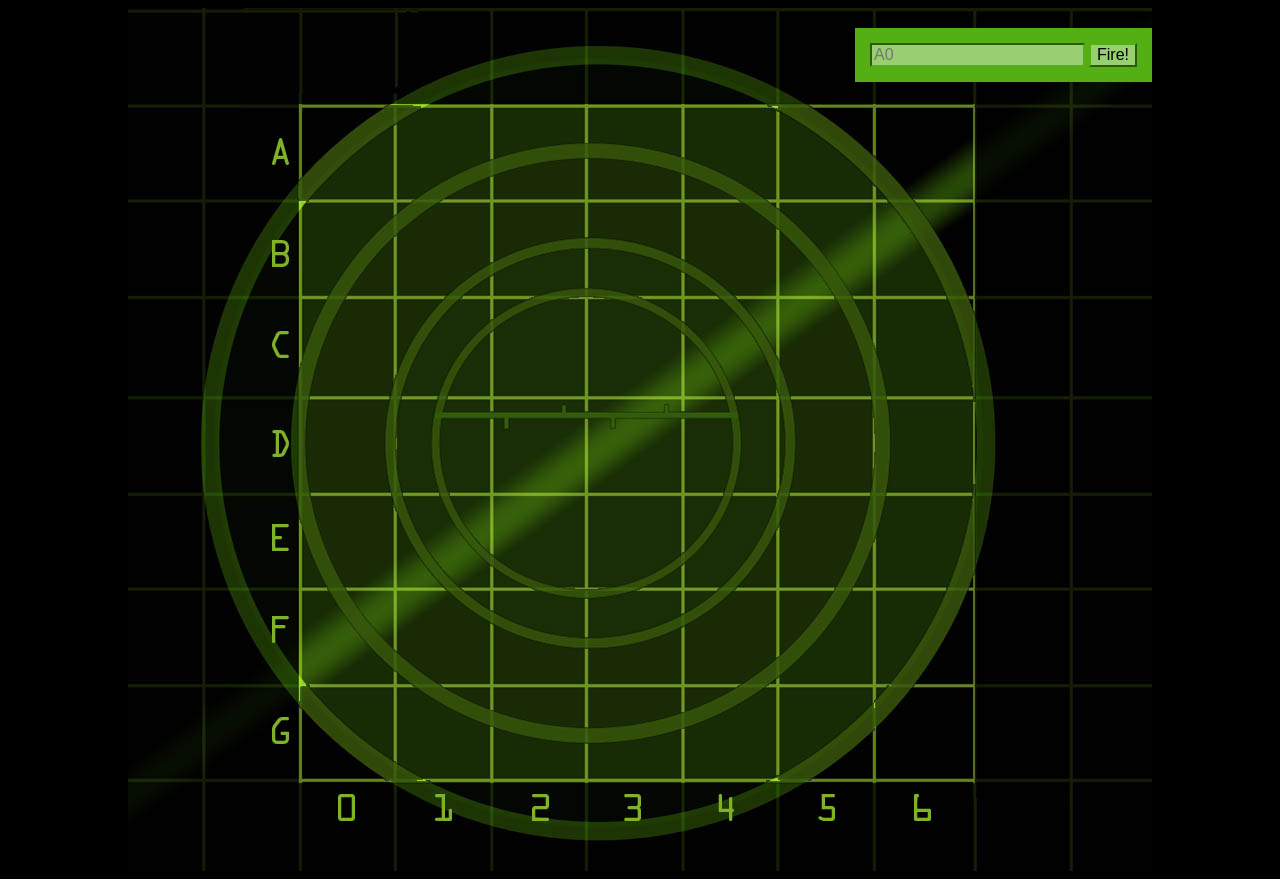
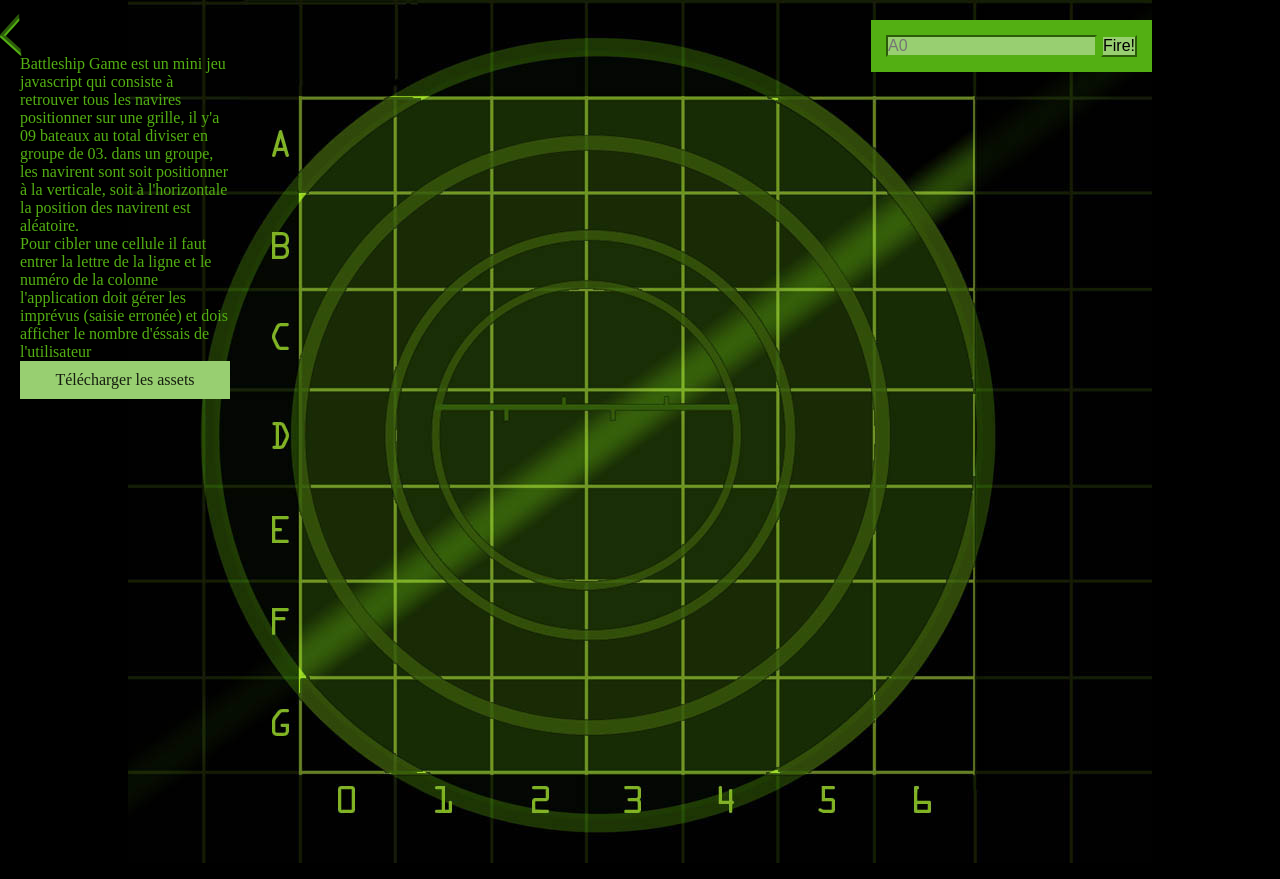
Before and after one commit to AlbertK-Dev/battleship-game-js-demo-by-anaykulkami, a plain HTML site: page index.html in a window 1280 px wide. Drawn offline with Linux system fonts and the light colour scheme.

Commit message:
feat(info): add informations for dev

```diff
--- a/index.html
+++ b/index.html
@@ -5,10 +5,28 @@
     <meta http-equiv="X-UA-Compatible" content="IE=edge">
     <title>Battleship</title>
     <meta name="viewport" content="width=device-width, initial-scale=1">
-    <link rel="stylesheet" type="text/css" media="screen" href="./styles/styles.css" />
+    <link rel="stylesheet" type="text/css" media="screen" href="./styles.css" />
 </head>
 
 <body>
+
+    <div id="info-toggle-btn" class="active">
+    </div>
+        <div id="info" class="active">
+
+                <p>Battleship Game est un mini jeu javascript qui consiste à retrouver tous les navires
+                positionner sur une grille, il y'a 09 bateaux au total diviser en groupe de 03. dans un groupe,
+                les navirent sont soit positionner à la verticale, soit à l'horizontale
+                la position des navirent est aléatoire. </p>
+                <p>Pour cibler une cellule il faut entrer la lettre de la ligne et le numéro de la colonne
+                    l'application doit gérer les imprévus (saisie erronée) et dois afficher le nombre
+                    d'éssais de l'utilisateur
+                </p>
+                <a download="Battleship_Game_Images.zip" href="./assets.zip">Télécharger les assets</a>
+
+
+        </div>
+
     <div id="board">
         <div id="messageArea"></div>
         <table>
@@ -81,6 +99,7 @@
             <input type="button" value="Fire!" id="fireButton">
         </form>
     </div>
-    <script src="./scripts/battleship.js" type="text/javascript"></script>
+    <script src="./info.js"></script>
+    <script src="./battleship.js" type="text/javascript"></script>
 </body>
 </html>
--- /dev/null
+++ b/info.js
@@ -0,0 +1,8 @@
+window.addEventListener("DOMContentLoaded", ()=>{
+    const infoBtn = document.getElementById("info-toggle-btn")
+    const infoCtn = document.getElementById("info")
+    infoBtn.addEventListener("click",()=>{
+        infoBtn.classList.toggle("active")
+        infoCtn.classList.toggle("active")
+    })
+})
--- /dev/null
+++ b/styles.css
@@ -0,0 +1,100 @@
+*{
+    margin: 0;
+    padding: 0;
+    box-sizing: border-box;
+}
+
+body {
+    background-color: black;
+    position: relative;
+}
+div#info-toggle-btn{
+    height: 16px;
+    width: 16px;
+    padding: 10px;
+    background-color: transparent;
+   border: 5px groove rgb(83, 175, 19);
+   border-top-color: transparent;
+   border-right-color: transparent;
+   transform: rotate(-135deg);
+   cursor: pointer;
+   position: fixed;
+   top: 20px;
+   left: 5px;
+   transition: 0.5s;
+}
+
+div#info-toggle-btn.active{
+
+   transform: rotate(-318deg);
+
+}
+
+div#info{
+    position: fixed;
+    max-width: 250px;
+    padding: 20px;
+    z-index: 1;
+    top: 35px;
+    color: rgb(83, 175, 19);
+    font-size: 16px;
+    left: -1500px;
+    transition: 0.5s;
+}
+div#info.active{
+
+    left: 0px;
+}
+div#info a{
+    display: flex;
+    justify-content: center;
+    align-items: center;
+    padding: 10px 20px;
+    background-color: rgb(152, 207, 113) ;
+    text-decoration: none;
+    color: rgb(21, 29, 15);
+}
+
+
+div#board {
+    position: relative;
+    width: 1024px;
+    height: 863px;
+    margin: auto;
+    background: url("board.jpg") no-repeat;
+}
+div#messageArea {
+    position: absolute;
+    top: 20px;
+    left: 0px;
+    color: rgb(83, 175, 19);
+    font-size: 20px;
+}
+table{
+    position: absolute;
+    left: 173px;
+    top: 98px;
+    border-spacing: 0px;
+}
+td{
+    width: 94px;
+    height: 94px;
+}
+form{
+    position: absolute;
+    top: 20px;
+    right: 0px;
+    padding: 15px;
+    background-color: rgb(83, 175, 19);
+}
+form input{
+    background-color: rgb(152, 207, 113);
+    border-color: rgb(83, 175, 19);
+    font-size: 1em;
+}
+.hit{
+    background: url("ship.png") no-repeat center center;
+}
+.miss{
+    background: url("miss.png") no-repeat center center;
+}
--- a/styles/styles.css
+++ /dev/null
@@ -1,45 +0,0 @@
-body {
-    background-color: black;
-}
-div#board {
-    position: relative;
-    width: 1024px;
-    height: 863px;
-    margin: auto;
-    background: url("../assets/board.jpg") no-repeat;
-}
-div#messageArea {
-    position: absolute;
-    top: 20px;
-    left: 0px;
-    color: rgb(83, 175, 19);
-    font-size: 20px;
-}
-table{
-    position: absolute;
-    left: 173px;
-    top: 98px;
-    border-spacing: 0px;
-}
-td{
-    width: 94px;
-    height: 94px;
-}
-form{
-    position: absolute;
-    top: 20px;
-    right: 0px;
-    padding: 15px;
-    background-color: rgb(83, 175, 19);
-}
-form input{
-    background-color: rgb(152, 207, 113);
-    border-color: rgb(83, 175, 19);
-    font-size: 1em;
-}
-.hit{
-    background: url("../assets/ship.png") no-repeat center center;
-}
-.miss{
-    background: url("../assets/miss.png") no-repeat center center;
-}
```
Also changed, not shown: battleship.js (renamed from scripts/battleship.js), board.jpg (renamed from assets/board.jpg), miss.png (renamed from assets/miss.png), ship.png (renamed from assets/ship.png), 1 other file.
